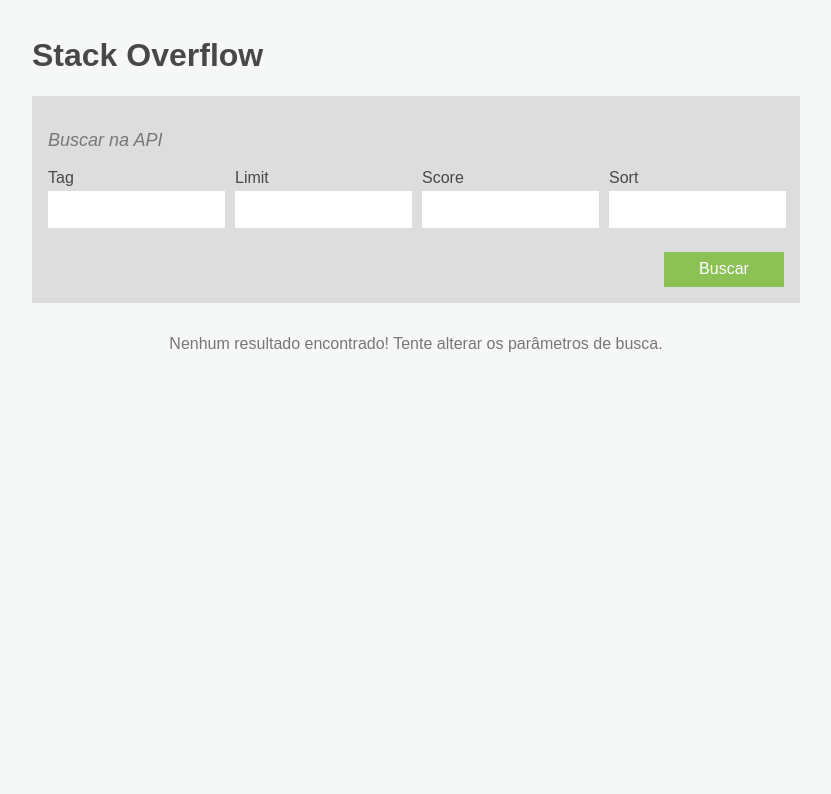
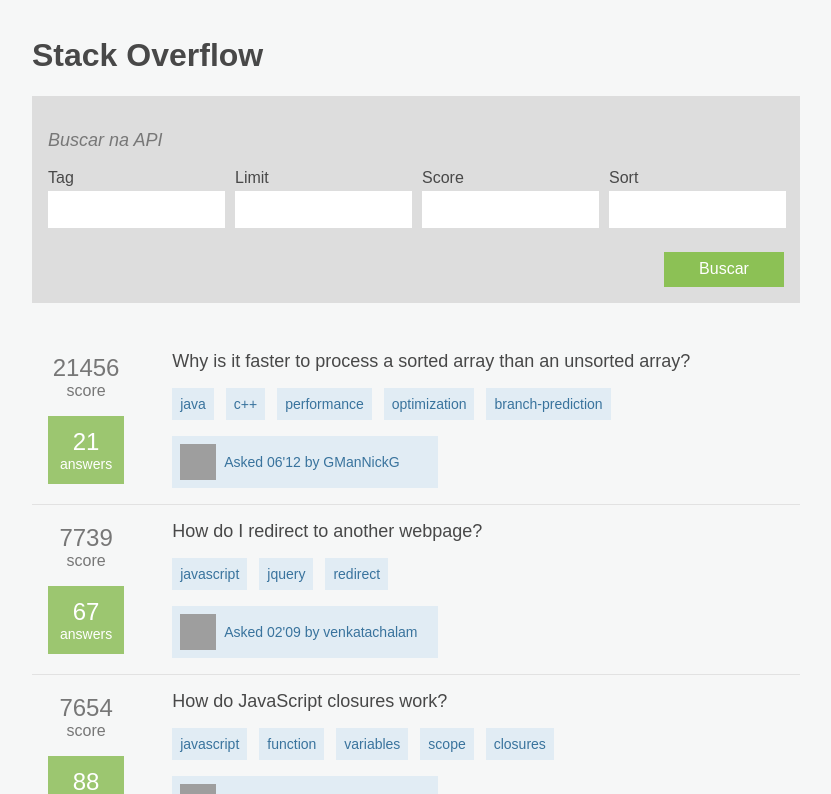
Before and after one commit to thiagoisaias/stackoverflow-questions-client, a React (Create React App) app: page / in a window 1280 px wide. Shown: the top 794 px of the page, without its empty margins (224-1055 px from the left). Built offline with nearby package versions, Linux system fonts and the light colour scheme; grey boxes are pictures that could not be loaded.

Commit message:
Parse mock list in App component (top level) inseat of List

```diff
--- a/src/components/App/App.js
+++ b/src/components/App/App.js
@@ -1,4 +1,5 @@
 import React, { Component } from "react";
+import moment from "moment";
 import QuestionList from "../Questions/List/List";
 import Search from "../Search/Search";
 
@@ -6,12 +7,31 @@
 
 import questionList from "../../questions";
 
+/* Temporary! */
+const parsedQuestionList = questionList.items.map(question => {
+  const owner = {
+    id: question.owner.user_id,
+    name: question.owner.display_name,
+    profileImage: question.owner.profile_image
+  };
+  return {
+    id: question.question_id,
+    createdAt: moment.unix(question.creation_date).format("MM[']YY"),
+    numberOfAnswers: question.answer_count,
+    owner: owner,
+    score: question.score,
+    tags: question.tags,
+    title: question.title,
+    url: question.link
+  };
+});
+
 class App extends Component {
   render() {
     return (
       <LayoutWrapper>
         <Search />
-        <QuestionList questionList={[]} isLoading={false} />
+        <QuestionList questionList={parsedQuestionList} isLoading={false} />
       </LayoutWrapper>
     );
   }
--- a/src/components/Questions/List/List.js
+++ b/src/components/Questions/List/List.js
@@ -1,6 +1,4 @@
 import React from "react";
-import moment from "moment";
-import styled from "styled-components";
 import PropTypes from "prop-types";
 
 import Item from "../Item/Item";
@@ -12,25 +10,7 @@
   const { isLoading, questionList } = props;
 
   const list = questionList.map(question => {
-    const owner = {
-      id: question.owner.user_id,
-      name: question.owner.display_name,
-      profileImage: question.owner.profile_image
-    };
-
-    return (
-      <Item
-        key={question.question_id}
-        id={question.question_id}
-        createdAt={moment.unix(question.creation_date).format("MM[']YY")}
-        numberOfAnswers={question.answer_count}
-        owner={owner}
-        score={question.score}
-        tags={question.tags}
-        title={question.title}
-        url={question.link}
-      />
-    );
+    return <Item key={question.id} {...question} />;
   });
 
   return (
```
Also changed, not shown: 1 other file (tests, documents, lock files or other folders).
